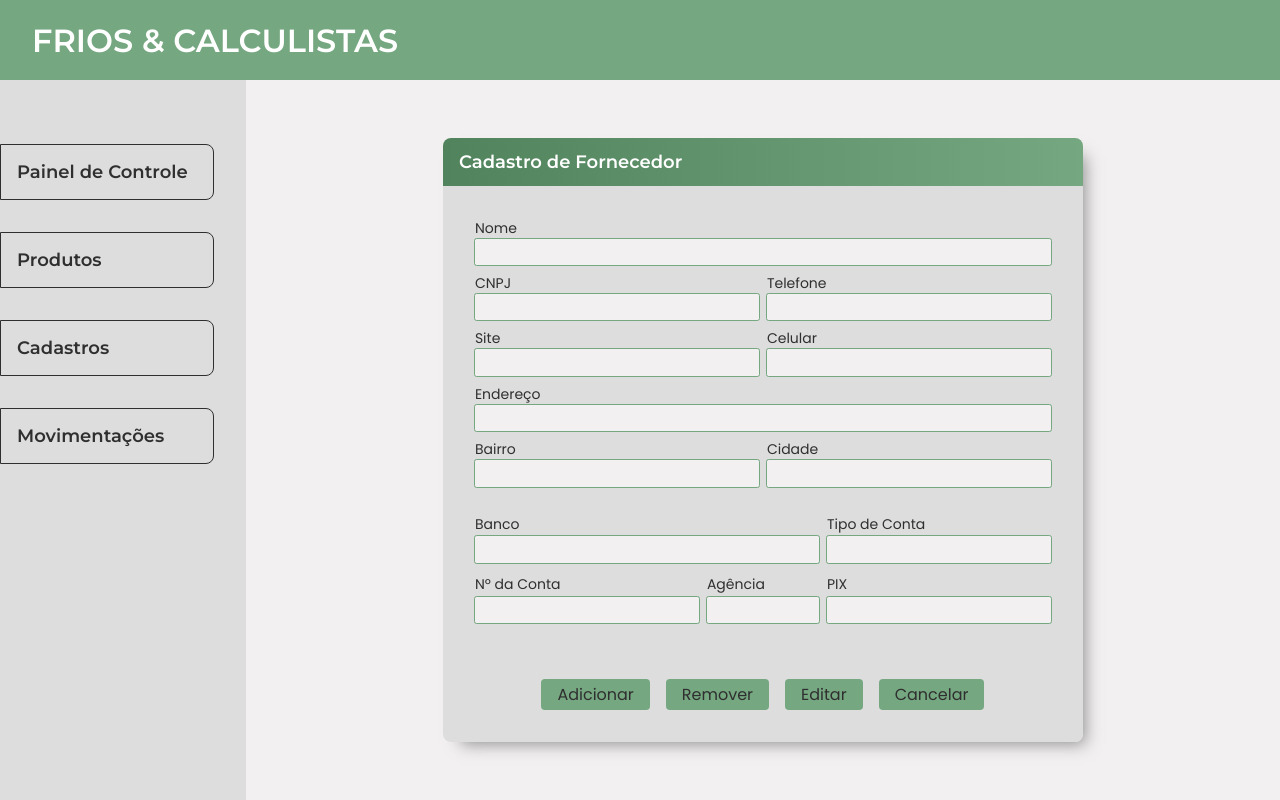
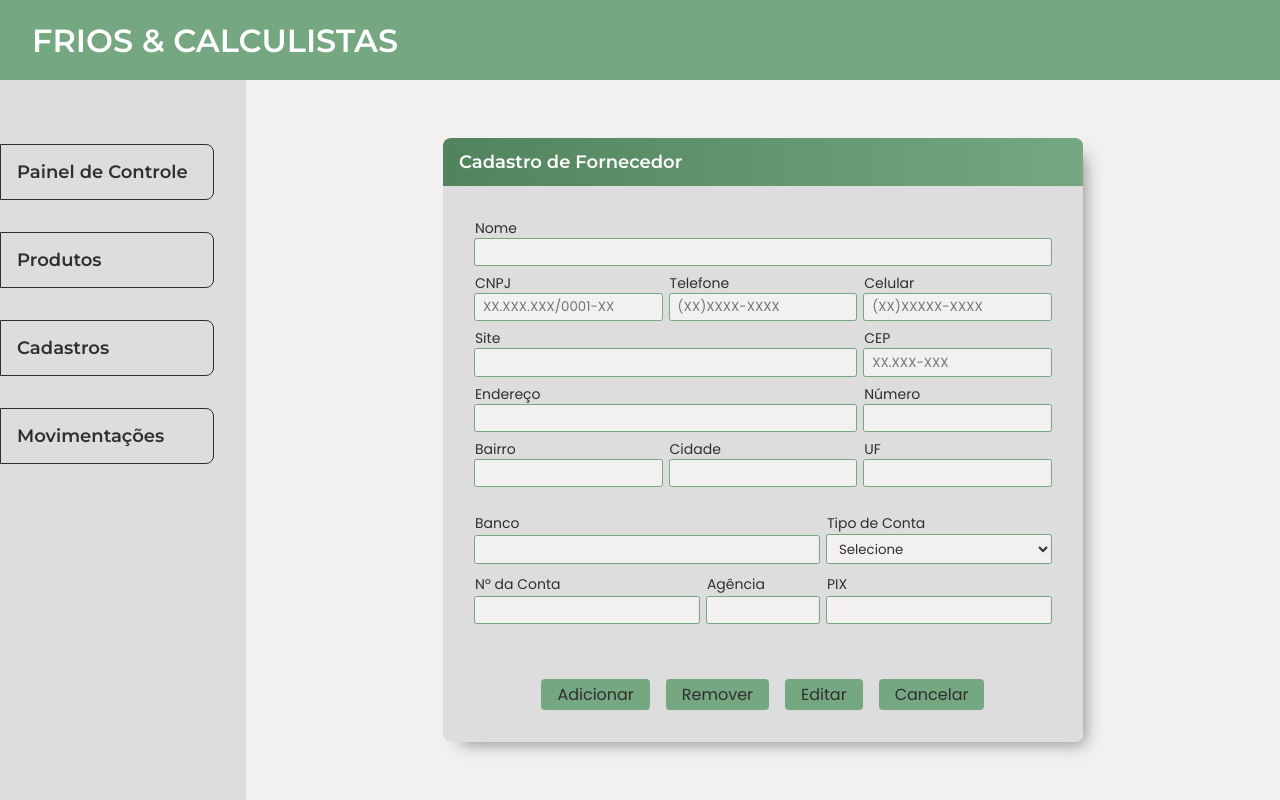
Before and after one commit to jsevitor/projeto-orientado-frios, a React (Vite) app: page / in a window 1280 px wide. Built offline with nearby package versions, Linux system fonts and the light colour scheme.

Commit message:
CadastroFornecedor forms finished

```diff
--- a/src/App.jsx
+++ b/src/App.jsx
@@ -1,14 +1,11 @@
-
-import MainPage from './pages/MainPage'
+import CadastroForncedor from './pages/CadastroForncedor'
 import './styles/index.sass'
 
-function App() {
+export default function App() {
 
   return (
     <>
-      <MainPage />
+      <CadastroForncedor />
     </>
   )
 }
-
-export default App
--- a/src/components/HeaderBar.jsx
+++ b/src/components/HeaderBar.jsx
@@ -1,6 +1,6 @@
 import '../styles/components/headerBar.sass'
 
-export default function HeadereBar() {
+export default function HeaderBar() {
     return(
         <div className="header_bar">
             <h1>FRIOS & CALCULISTAS</h1>
--- a/src/pages/CadastroForncedor.jsx
+++ b/src/pages/CadastroForncedor.jsx
@@ -1,7 +1,16 @@
+import HeaderBar from '../components/HeaderBar'
+import SideBarMenu from "../components/SideBarMenu"
+
+import '../styles/pages/cadastros.sass'
 import '../styles/components/cadastroForncedor.sass'
 
 export default function CadastroForncedor() {
     return (
+        <>
+            <HeaderBar />
+            <div className="page_container">
+                <SideBarMenu />
+                <div className="content_container">
                     <div className='card'>
                         <div className="card_header">
                             <h2>Cadastro de Fornecedor</h2>
@@ -13,22 +22,30 @@ export default function CadastroForncedor() {
                             </div>
                             <div className="forms">
                                 <label htmlFor="">CNPJ</label>
-                    <input type="text" />
+                                <input type="text" placeholder="XX.XXX.XXX/0001-XX"/>
                             </div>
                             <div className="forms">
                                 <label htmlFor="">Telefone</label>
-                    <input type="text" />
+                                <input type="text" placeholder="(XX)XXXX-XXXX"/>
                             </div>
                             <div className="forms">
+                                <label htmlFor="">Celular</label>
+                                <input type="text" placeholder="(XX)XXXXX-XXXX"/>
+                            </div>
+                            <div className="forms similar">
                                 <label htmlFor="">Site</label>
                                 <input type="text" />
                             </div>
                             <div className="forms">
-                    <label htmlFor="">Celular</label>
+                                <label htmlFor="">CEP</label>
+                                <input type="text" placeholder="XX.XXX-XXX"/>
+                            </div>
+                            <div className="forms similar">
+                                <label htmlFor="">Endereço</label>
                                 <input type="text" />
                             </div>
-                <div className="forms commum">
-                    <label htmlFor="">Endereço</label>
+                            <div className="forms">
+                                <label htmlFor="">Número</label>
                                 <input type="text" />
                             </div>
                             <div className="forms">
@@ -39,14 +56,23 @@ export default function CadastroForncedor() {
                                 <label htmlFor="">Cidade</label>
                                 <input type="text" />
                             </div>
+                            <div className="forms">
+                                <label htmlFor="">UF</label>
+                                <input type="text" />
+                            </div>
                             <div className="forms bank_info commum">
-                    <div className='commum'>
+                                <div className='similar'>
                                     <label htmlFor="">Banco</label>
                                     <input type="text" />
                                 </div>
                                 <div>
                                     <label htmlFor="">Tipo de Conta</label>
-                        <input type="text" />
+                                    <select name="account_type">
+                                        <option value="">Selecione</option>
+                                        <option value="">Conta corrente</option>
+                                        <option value="">Conta poupança</option>
+                                        <option value="">Conta pagamento</option>
+                                    </select>
                                 </div>
                                 <div>
                                     <label htmlFor="">Nº da Conta</label>
@@ -61,8 +87,6 @@ export default function CadastroForncedor() {
                                     <input type="text" />
                                 </div>
                             </div>
-
-
                             <div className="action_btn commum">
                                 <div className="btn">Adicionar</div>
                                 <div className="btn">Remover</div>
@@ -71,5 +95,8 @@ export default function CadastroForncedor() {
                             </div>
                         </div>
                     </div>
+                </div>
+            </div>
+        </>
     );
 }
--- a/src/pages/MainPage.jsx
+++ /dev/null
@@ -1,18 +0,0 @@
-import HeadereBar from "../components/HeaderBar";
-import SideBarMenu from "../components/SideBarMenu";
-
-import '../styles/pages/mainPage.sass'
-import CadastroForncedor from "./CadastroForncedor";
-
-export default function MainPage() {
-    return (
-        <>  <HeadereBar />
-            <div className="main_page_container">
-                <SideBarMenu />
-                <div className="small_container">
-                    <CadastroForncedor />
-                </div>
-            </div>
-        </>
-    );
-}
--- a/src/styles/components/cadastroForncedor.sass
+++ b/src/styles/components/cadastroForncedor.sass
@@ -1,54 +1,11 @@
 @use '../variables'
 @use '../mixins'
 
-.card
-    @include mixins.card
+.commum
+    grid-column: 1 / span 3
 
-.card_header
-    @include mixins.card_header
-
-    h2
-        color: variables.$white
-        font-size: 18px
-
-.card_body
-    @include mixins.card_body
-    display: grid
-    grid-template-columns: 1fr 1fr
-    gap: .5rem
-
-.forms
-    display: flex
-    flex-direction: column
-
-    label
-        font-size: 14px
-
-    input
-        width: 100%
-        padding: .2rem .5rem
-        border: none
-        border-radius: .1rem
-        background-color: variables.$secondary-light
-        outline: 1px solid variables.$primary-color
-
-.commum
+.similar
     grid-column: 1 / span 2
-
-.action_btn
-    display: flex
-    gap: 1rem
-    justify-content: center
-    padding-top: 2rem
-
-.btn
-    @include mixins.btn
-
-    &:hover
-        color: variables.$white
-        scale: 1.05
-        background-color: variables.$primary-dark
-        border: 1px solid variables.$primary-color
 
 .bank_info
     display: grid
--- a/src/styles/mixins.sass
+++ b/src/styles/mixins.sass
@@ -1,4 +1,15 @@
 @use 'variables'
+
+@mixin page_container
+    display: flex
+    width: 100wv
+
+@mixin content_container
+    width: 100%
+    padding: 2rem
+    display: flex
+    align-items: center
+    justify-content: center
 
 @mixin card
     -webkit-box-shadow: 10px 10px 15px -8px rgba(47,47,47,0.5)
@@ -28,3 +39,9 @@
     background-color: variables.$primary-color
     border-radius: .25rem
     cursor: pointer
+
+    &:hover
+        color: variables.$white
+        scale: 1.05
+        background-color: variables.$primary-dark
+        border: 1px solid variables.$primary-color
--- /dev/null
+++ b/src/styles/pages/cadastros.sass
@@ -0,0 +1,48 @@
+@use '../variables'
+@use '../mixins'
+
+.page_container
+    @include mixins.page_container
+
+.content_container
+    @include mixins.content_container
+
+.card
+    @include mixins.card
+
+.card_header
+    @include mixins.card_header
+
+    h2
+        color: variables.$white
+        font-size: 18px
+
+.card_body
+    @include mixins.card_body
+    display: grid
+    grid-template-columns: repeat(3, 1fr)
+    gap: .5rem
+
+.forms
+    display: flex
+    flex-direction: column
+
+    label
+        font-size: 14px
+
+    input, select
+        width: 100%
+        padding: .2rem .5rem
+        border: none
+        border-radius: .1rem
+        background-color: variables.$secondary-light
+        outline: 1px solid variables.$primary-color
+
+.action_btn
+    display: flex
+    gap: 1rem
+    justify-content: center
+    padding-top: 2rem
+
+.btn
+    @include mixins.btn
--- a/src/styles/pages/mainPage.sass
+++ /dev/null
@@ -1,12 +0,0 @@
-@use '../variables'
-
-.main_page_container
-    display: flex
-    width: 100wv
-
-.small_container
-    width: 100%
-    padding: 2rem
-    display: flex
-    align-items: center
-    justify-content: center
```
Lines whose indentation alone changed are shown as unchanged.
